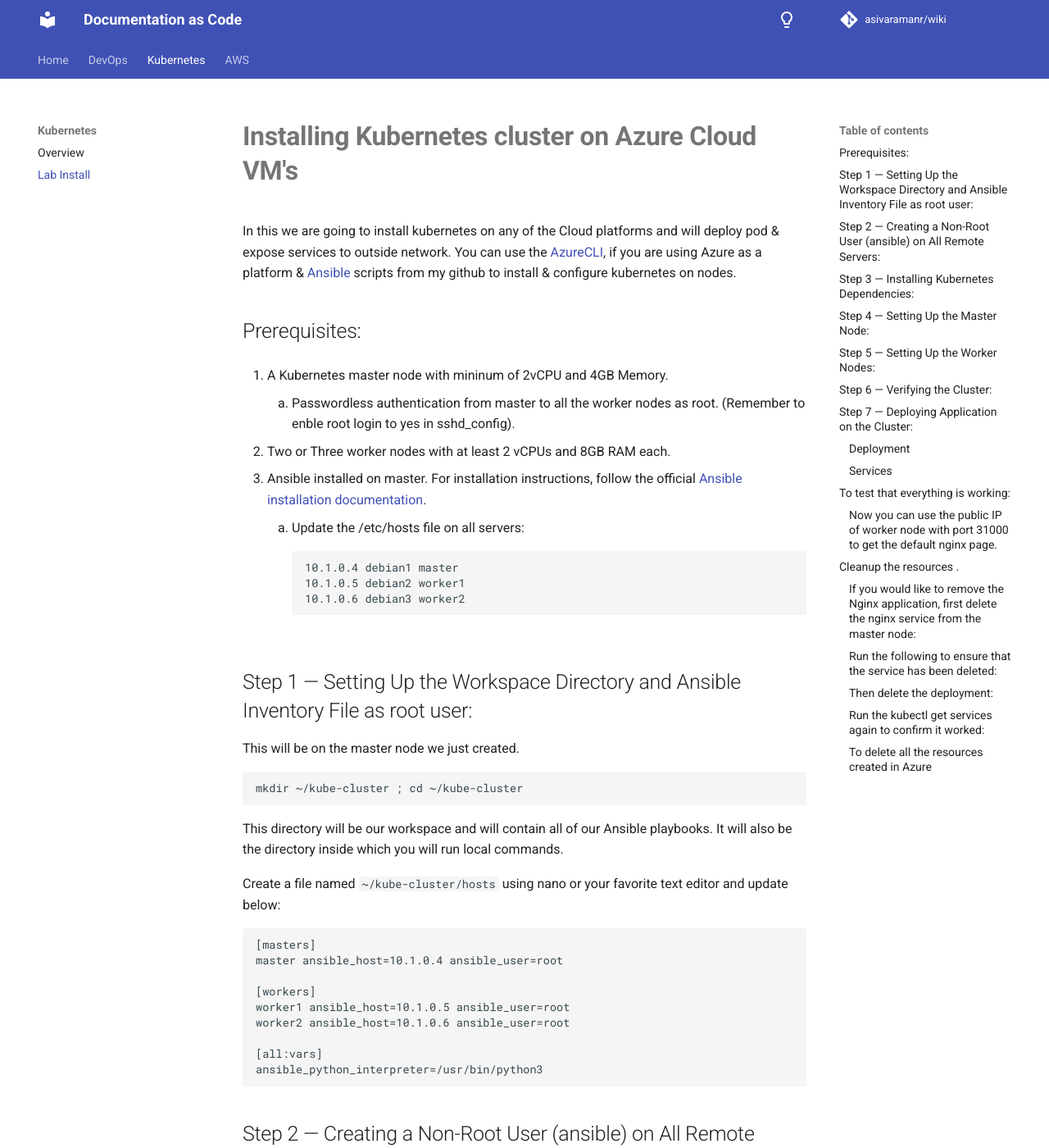
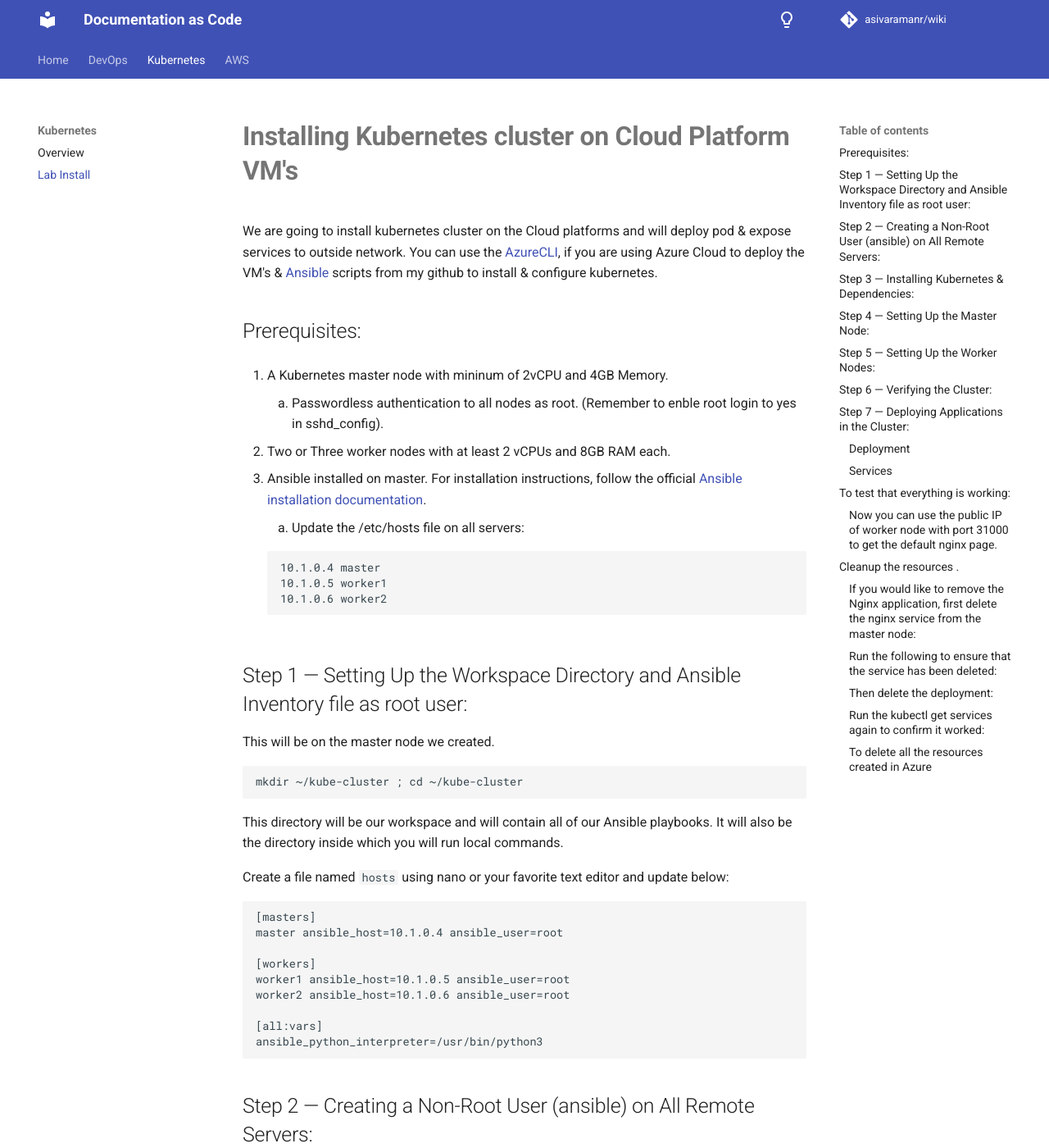
Before and after one commit to asivaramanr/wiki, an MkDocs documentation site: the page built from docs/Kubernetes/Installing_Kubernetes.md, in a window 1280 px wide and 1400 px high. Shown: the whole window at 82% size. Built offline with MkDocs 1.6.1 and Material for MkDocs 9.7.7, drawn with Linux system fonts in a browser that asks for light colours; comment, search, counter and statistics services are not loaded; some of the changed text lies outside the part shown.

Commit message:
updated emoji

````diff
--- a/docs/Kubernetes/Installing_Kubernetes.md
+++ b/docs/Kubernetes/Installing_Kubernetes.md
@@ -1,12 +1,12 @@
-# **Installing Kubernetes cluster on Azure Cloud VM's**
+# **Installing Kubernetes cluster on Cloud Platform VM's**
 
-In this we are going to install kubernetes on any of the Cloud platforms and will deploy pod & expose services to outside network. You can use the [AzureCLI](https://github.com/asivaramanr/VisualStudio/tree/master/AzureCLI), if you are using Azure as a platform & [Ansible](https://github.com/asivaramanr/VisualStudio/tree/master/Yaml/Ansible/Kubernetes_Install) scripts from my github  to install & configure kubernetes on nodes.
+We are going to install kubernetes cluster on the Cloud platforms and will deploy pod & expose services to outside network. You can use the [AzureCLI](https://github.com/asivaramanr/VisualStudio/tree/master/AzureCLI), if you are using Azure Cloud  to deploy the VM's & [Ansible](https://github.com/asivaramanr/VisualStudio/tree/master/Yaml/Ansible/Kubernetes_Install) scripts from my github  to install & configure kubernetes.
 
 ## Prerequisites:
 
 1. A Kubernetes master node with mininum of 2vCPU and 4GB Memory.
 
-    1. Passwordless authentication from master to all the worker nodes as root. (Remember to enble root login to yes in sshd_config).
+    1. Passwordless authentication to all nodes as root. (Remember to enble root login to yes in sshd_config).
 
 2.  Two or Three worker nodes with at least 2 vCPUs and 8GB RAM each.
 
@@ -14,22 +14,23 @@
 3.  Ansible installed on master. For installation instructions, follow the official [Ansible installation documentation](https://docs.ansible.com/ansible/latest/installation_guide/intro_installation.html).
 
     1. Update the /etc/hosts file on all servers:
+
     ```
-    10.1.0.4 debian1 master
-    10.1.0.5 debian2 worker1
-    10.1.0.6 debian3 worker2
+    10.1.0.4 master
+    10.1.0.5 worker1
+    10.1.0.6 worker2
     ```
 
-## Step 1 — Setting Up the Workspace Directory and Ansible Inventory File as root user:
+## Step 1 — Setting Up the Workspace Directory and Ansible Inventory file as root user:
 
-This will be on the master node we just created.
+This will be on the master node we created.
 
 ```
 mkdir ~/kube-cluster ; cd ~/kube-cluster
 ```
 This directory will be our workspace and will contain all of our Ansible playbooks. It will also be the directory inside which you will run local commands.
 
-Create a file named `~/kube-cluster/hosts` using nano or your favorite text editor and update below:
+Create a file named `hosts` using nano or your favorite text editor and update below:
 
 ```
 [masters]
@@ -44,15 +45,20 @@
 ```
 ## Step 2 — Creating a Non-Root User (ansible) on All Remote Servers:
 
+We will create a non-root user to execute kubectl commands.
+
+!!! important
+    We will be using root account for cluster installation and all kubectl commands should be executed on master server as ansible user.
+
 ```
 ansible-playbook -i hosts ~/kube-cluster/user_creation_initial.yml
 ```
-## Step 3 — Installing Kubernetes Dependencies:
+## Step 3 — Installing Kubernetes & Dependencies:
 
 ```
 ansible-playbook -i hosts ~/kube-cluster/kube_dependencies_install.yml
 ```
-(Current version of k8s is 1.21.0-00 change it as required)
+> (Current version of k8s is 1.21.0-00 change it as required)
 
 After execution, Docker, kubeadm, and kubelet will be installed on all of the remote servers. kubectl is not a required component and is only needed for executing cluster commands.
 
@@ -75,16 +81,15 @@
 ansible@debian1:~$
 ```
 ## Step 5 — Setting Up the Worker Nodes:
-
 !!! important
-    Switch back to root account from ansible to completed the final step of installation.
+    Run below command as root user
 
 ```
 ansible-playbook -i hosts ~/kube-cluster/join_worker_nodes.yml
 ```
 ## Step 6 — Verifying the Cluster:
 
-Now onwards we will use only ansible account for creating deployments and services.
+Now onwards we will use ansible user for creating deployments and services.
 
 ```
 kubectl get nodes
@@ -102,21 +107,20 @@
 If all of your nodes have the value Ready for STATUS, it means that they’re part of the cluster and ready to run workloads.
 
 !!! success
-    You have successfully set up a Kubernetes cluster with Ansible.
+    You have successfully installed Kubernetes cluster.
 
-## Step 7 — Deploying Application on the Cluster:
+## Step 7 — Deploying Applications in the Cluster:
 
 Deployment scripts are [here](https://github.com/asivaramanr/VisualStudio/tree/master/Yaml/Ansible/Kubernetes).
 
 ### Deployment
 
-!!! note
-    All the kubectl commands should be executed as non-root user (ansible) we created initially.
+A deployment is a type of Kubernetes object that ensures there’s always a specified number of pods running based on a defined template, even if the pod crashes during the cluster’s lifetime. The deployment will create a pod with one container from the Docker registry’s Nginx Docker Image.
 
 ```
 kubectl create -f nginx-deploy.yml
 ```
-A deployment is a type of Kubernetes object that ensures there’s always a specified number of pods running based on a defined template, even if the pod crashes during the cluster’s lifetime. The deployment will create a pod with one container from the Docker registry’s Nginx Docker Image.
+Once the deployment is successful verify the status using below.
 
 ```
 kubectl get deployment -l app=nginx-app
@@ -167,6 +171,9 @@
 ![nginx](nginx.PNG)
 
 
+                                     😆🤪 😆 🤪😆 😆🤪 😆 🤪
+
+
 ## Cleanup the resources .
 
 ### If you would like to remove the Nginx application, first delete the nginx service from the master node:
````
